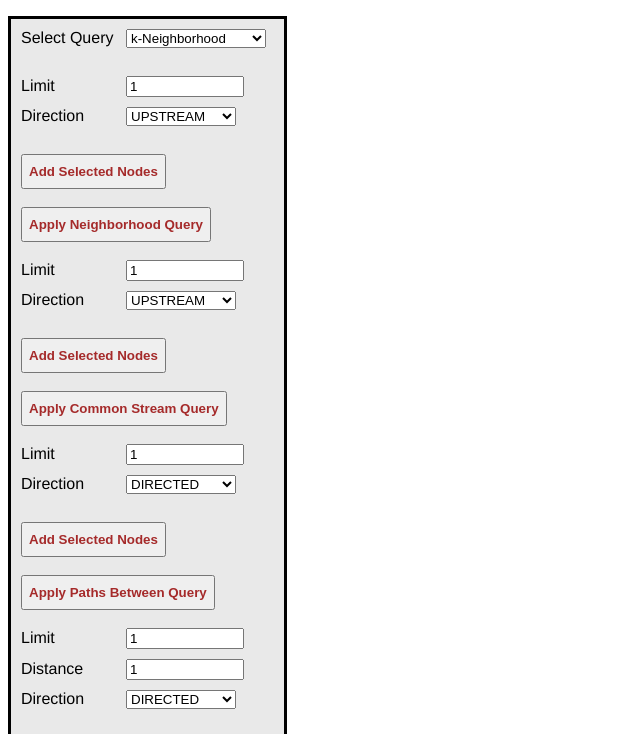
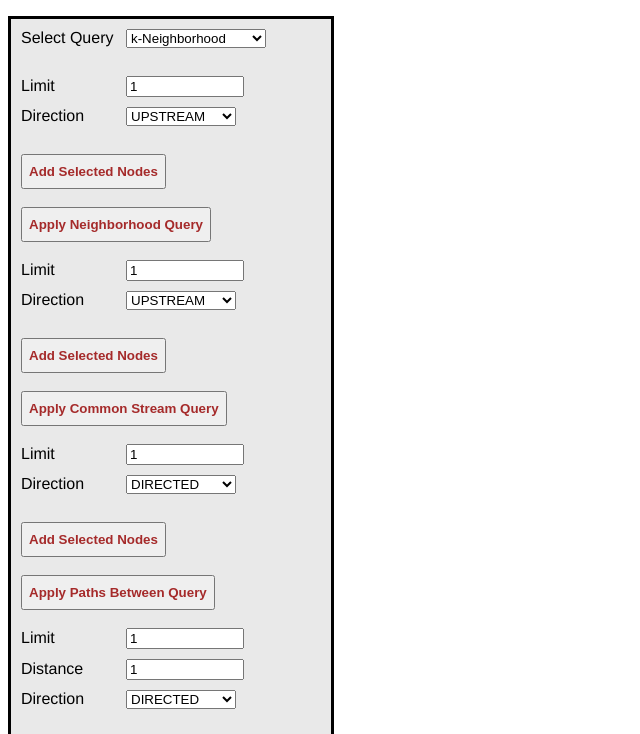
Before and after one commit to iVis-at-Bilkent/cytoscape.js-graph-algos, a website: page demo.html in a window 1280 px wide. Shown: the part 54-788 px from the top of the page, without its empty margins (0-640 px from the left). Drawn offline with nearby package versions, Linux system fonts and the light colour scheme; a script that the page names is missing.

Commit message:
Changes for issue #2 and #7.

```diff
--- a/demo.html
+++ b/demo.html
@@ -85,7 +85,7 @@
 		}
 
 		.topnav {
-			width: 20%;
+			width: 300px;
 			background-color: #e9e9e9;
 			/* font-weight: bold;*/
 			border-color: black;
@@ -736,6 +736,7 @@ console.log(cy.elements().commonStream(a, 1, "BOTHSTREAM"));*/
 	<h1>cytoscape-graph-algos.js demo</h1>
 
 
+	<div style="width:300px;">
 	<div class="topnav">
 
 		<div>
@@ -856,6 +857,7 @@ console.log(cy.elements().commonStream(a, 1, "BOTHSTREAM"));*/
 			<div> And apply the query</div>
 		</div>
 	</div>
+    </div>
 
 	<div id="cy"></div>
 
--- a/src/pathsBetween.js
+++ b/src/pathsBetween.js
@@ -29,8 +29,6 @@ export function pathsBetween(roots, k, direction) {
 	}
 	var edges = cy.edges();
 	for (let i = 0; i < edges.length; i++) {
-		console.log( "glyph1" +  " " + forwardDist["glyph1"] + " " +
-		 "glyph10" + " " + reverseDist["glyph10"]);
 		if (forwardDist[edges[i].source().id()] !== undefined &&
 			reverseDist[edges[i].target().id()] !== undefined &&
 			forwardDist[edges[i].source().id()] + reverseDist[edges[i].target().id()] < k
```
Also changed, not shown: dist/cytoscape-graph-algos.esm.js, dist/cytoscape-graph-algos.js, dist/cytospace-graph-algos.cjs.js.
